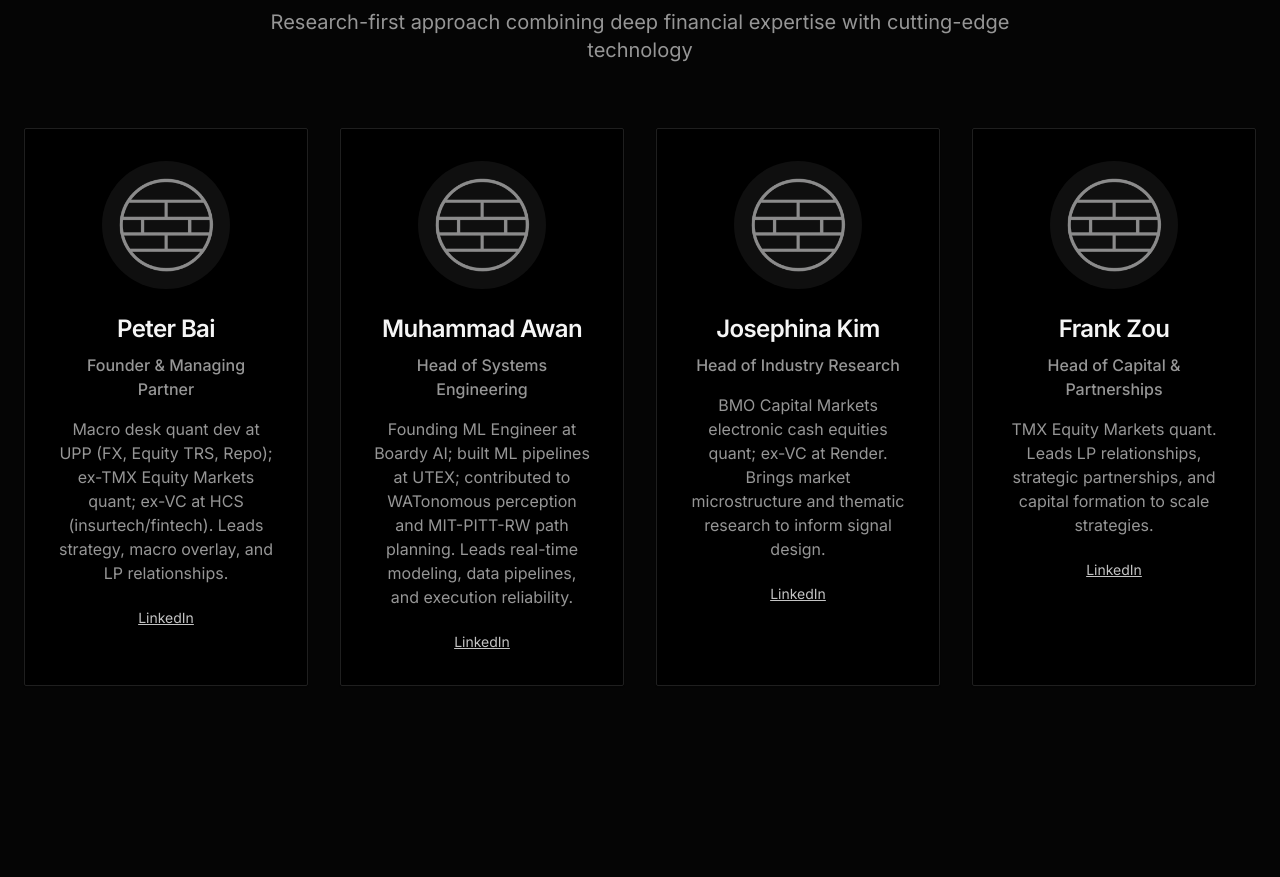
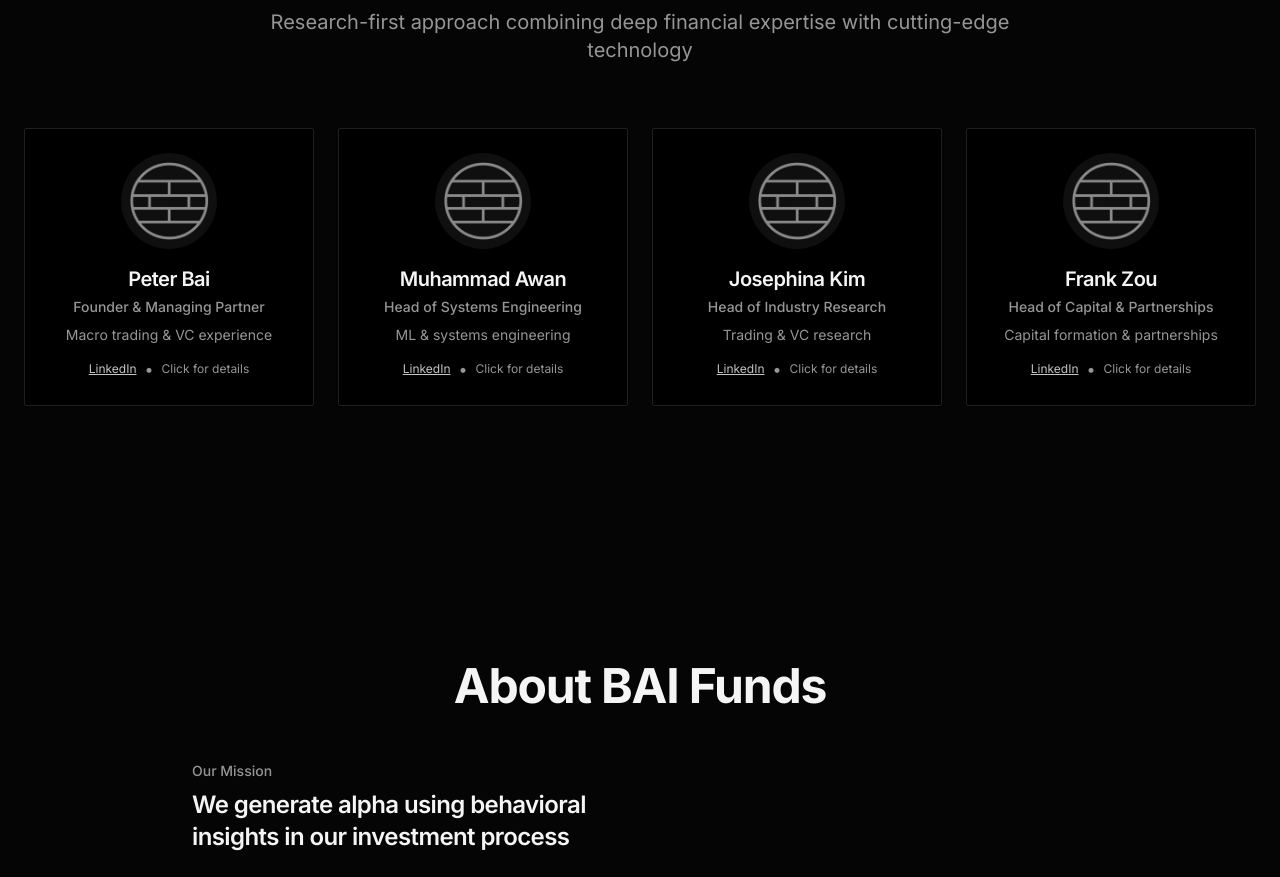
Before and after one commit to bai-peter/BAI-Website, a React (Vite) app: page / in a window 1280 px wide. Shown: the part 3880-4757 px from the top of the page. Built offline with nearby package versions, Linux system fonts and the light colour scheme.

Commit message:
Team: add expandable cards - click to reveal full profiles

```diff
--- a/src/components/FoundersInSearch.tsx
+++ b/src/components/FoundersInSearch.tsx
@@ -1,18 +1,22 @@
-import React from 'react';
+import React, { useState } from 'react';
 import { cn } from '@/lib/utils';
 import FadeIn from './animations/FadeIn';
 import { Card, CardContent } from '@/components/ui/card';
+import { ChevronDown, ChevronUp } from 'lucide-react';
 
 interface FoundersInSearchProps {
   className?: string;
 }
 
 const FoundersInSearch: React.FC<FoundersInSearchProps> = ({ className }) => {
+  const [expandedCard, setExpandedCard] = useState<number | null>(null);
+
   const teamMembers = [
     {
       name: "Peter Bai",
       role: "Founder & Managing Partner",
-      description:
+      shortDescription: "Macro trading & VC experience",
+      fullDescription:
         "Macro desk quant dev at UPP (FX, Equity TRS, Repo); ex-TMX Equity Markets quant; ex-VC at HCS (insurtech/fintech). Leads strategy, macro overlay, and LP relationships.",
       image: "/lovable-uploads/BAI Emblem.png",
       linkedin: "https://www.linkedin.com/in/peter-bai/",
@@ -20,7 +24,8 @@ const FoundersInSearch: React.FC<FoundersInSearchProps> = ({ className }) => {
     {
       name: "Muhammad Awan",
       role: "Head of Systems Engineering",
-      description:
+      shortDescription: "ML & systems engineering",
+      fullDescription:
         "Founding ML Engineer at Boardy AI; built ML pipelines at UTEX; contributed to WATonomous perception and MIT-PITT-RW path planning. Leads real-time modeling, data pipelines, and execution reliability.",
       image: "/lovable-uploads/BAI Emblem.png",
       linkedin: "https://www.linkedin.com/in/muhammad-awan0/?originalSubdomain=ca",
@@ -28,7 +33,8 @@ const FoundersInSearch: React.FC<FoundersInSearchProps> = ({ className }) => {
     {
       name: "Josephina Kim",
       role: "Head of Industry Research",
-      description:
+      shortDescription: "Trading & VC research",
+      fullDescription:
         "BMO Capital Markets electronic cash equities quant; ex-VC at Render. Brings market microstructure and thematic research to inform signal design.",
       image: "/lovable-uploads/BAI Emblem.png",
       linkedin: "https://www.linkedin.com/in/josephina-kim/?originalSubdomain=ca",
@@ -36,12 +42,17 @@ const FoundersInSearch: React.FC<FoundersInSearchProps> = ({ className }) => {
     {
       name: "Frank Zou",
       role: "Head of Capital & Partnerships",
-      description:
+      shortDescription: "Capital formation & partnerships",
+      fullDescription:
         "TMX Equity Markets quant. Leads LP relationships, strategic partnerships, and capital formation to scale strategies.",
       image: "/lovable-uploads/BAI Emblem.png",
       linkedin: "https://www.linkedin.com/in/fzou26/?originalSubdomain=ca",
     },
   ];
+
+  const toggleExpanded = (index: number) => {
+    setExpandedCard(expandedCard === index ? null : index);
+  };
 
   return (
     <section id="team" className={cn('py-20 md:py-32 bg-card', className)}>
@@ -58,31 +69,49 @@ const FoundersInSearch: React.FC<FoundersInSearchProps> = ({ className }) => {
           </FadeIn>
         </div>
 
-        <div className="grid md:grid-cols-2 lg:grid-cols-4 gap-8 mx-auto items-stretch">
+        <div className="grid md:grid-cols-2 lg:grid-cols-4 gap-6 mx-auto">
           {teamMembers.map((member, index) => (
             <FadeIn key={index} delay={150 + index * 100}>
-              <Card className="border border-border h-full bg-background">
-                <CardContent className="p-8 text-center">
-                   <div className="w-32 h-32 mx-auto mb-6 bg-muted rounded-full flex items-center justify-center">
+              <Card
+                className={cn(
+                  "border border-border bg-background cursor-pointer transition-all duration-300 hover:shadow-lg",
+                  expandedCard === index ? "shadow-xl" : "hover:shadow-md"
+                )}
+                onClick={() => toggleExpanded(index)}
+              >
+                <CardContent className="p-6 text-center">
+                  <div className="w-24 h-24 mx-auto mb-4 bg-muted rounded-full flex items-center justify-center">
                     <img
                       src={member.image}
                       alt={member.name}
-                       className="w-24 h-24 object-contain opacity-80"
+                      className="w-20 h-20 object-contain opacity-80"
                     />
                   </div>
-                   <h3 className="text-2xl font-semibold mb-2">{member.name}</h3>
-                  <p className="text-muted-foreground font-medium mb-4">{member.role}</p>
-                  <p className="text-muted-foreground">{member.description}</p>
-                  {"linkedin" in member && (
-                    <div className="mt-5">
+                  <h3 className="text-xl font-semibold mb-1">{member.name}</h3>
+                  <p className="text-muted-foreground font-medium mb-2 text-sm">{member.role}</p>
+                  <p className="text-muted-foreground text-sm mb-3">{member.shortDescription}</p>
+
+                  <div className="flex items-center justify-center gap-2">
                     <a
-                        href={(member as any).linkedin}
+                      href={member.linkedin}
                       target="_blank"
                       rel="noopener noreferrer"
-                        className="inline-block text-sm text-foreground/80 hover:text-foreground underline"
+                      className="text-xs text-foreground/80 hover:text-foreground underline"
+                      onClick={(e) => e.stopPropagation()}
                     >
                       LinkedIn
                     </a>
+                    <span className="text-muted-foreground">•</span>
+                    <span className="text-xs text-muted-foreground">
+                      {expandedCard === index ? "Click to close" : "Click for details"}
+                    </span>
+                  </div>
+
+                  {expandedCard === index && (
+                    <div className="mt-4 pt-4 border-t border-border">
+                      <p className="text-sm text-muted-foreground leading-relaxed">
+                        {member.fullDescription}
+                      </p>
                     </div>
                   )}
                 </CardContent>
```
Lines whose indentation alone changed are shown as unchanged.
